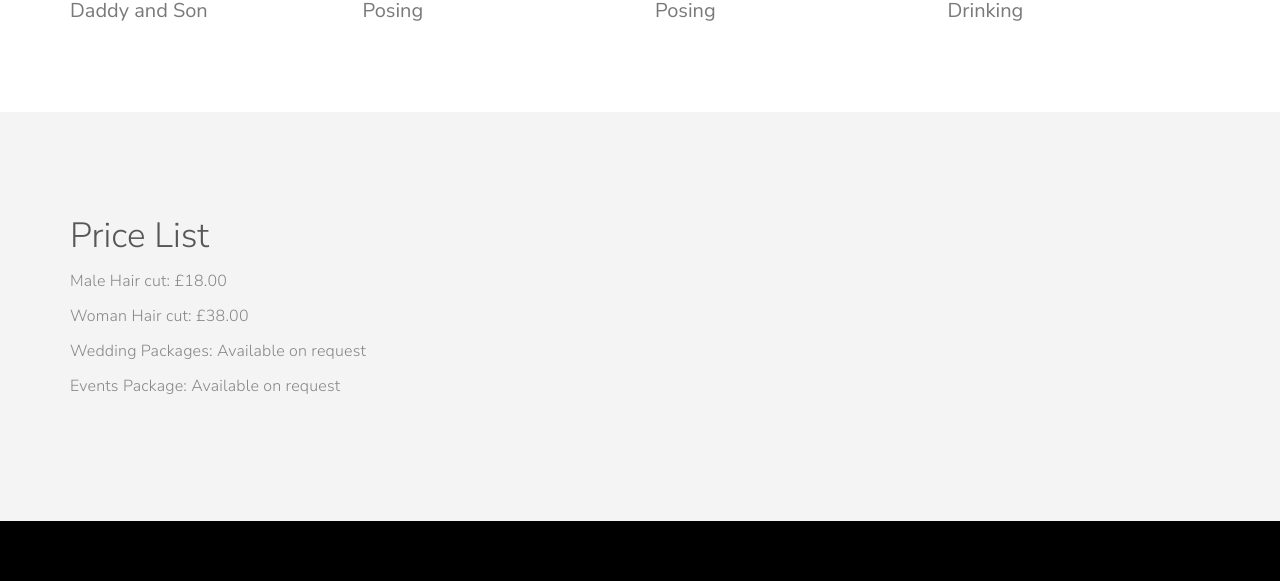
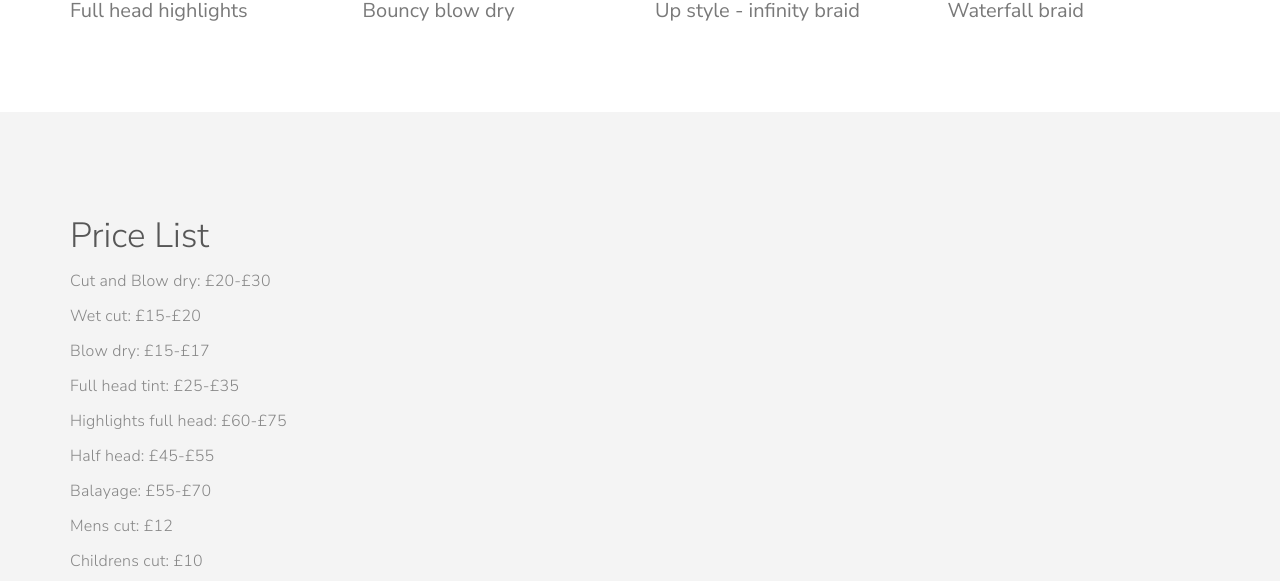
Before and after one commit to GeorgeFrancis/agfhair, a plain HTML site: page index.html in a window 1280 px wide. Shown: the part 1781-2362 px from the top of the page. Drawn offline with nearby package versions, Linux system fonts and the light colour scheme.

Commit message:
updated web text

```diff
--- a/index.html
+++ b/index.html
@@ -112,7 +112,7 @@ http://www.tooplate.com/view/2100-artist
                               <img src="images/work-1.jpg" class="img-responsive" alt="Fine Arts">
                          </a>
                     </div>
-                    <h4>Daddy and Son</h4>
+                    <h4>Full head highlights</h4>
                </div>
 
                <div class="wow fadeInUp col-md-3 col-sm-6" data-wow-delay="0.6s">
@@ -122,7 +122,7 @@ http://www.tooplate.com/view/2100-artist
                               <img src="images/work-2.jpg" class="img-responsive" alt="Logo Design">
                          </a>
                     </div>
-                    <h4>Posing</h4>
+                    <h4>Bouncy blow dry</h4>
                </div>
 
                <div class="wow fadeInUp col-md-3 col-sm-6" data-wow-delay="0.8s">
@@ -132,7 +132,7 @@ http://www.tooplate.com/view/2100-artist
                               <img src="images/work-3.jpg" class="img-responsive" alt="Photography">
                          </a>
                     </div>
-                    <h4>Posing</h4>
+                    <h4>Up style - infinity braid</h4>
                </div>
 
                <div class="wow fadeInUp col-md-3 col-sm-6" data-wow-delay="0.8s">
@@ -142,7 +142,7 @@ http://www.tooplate.com/view/2100-artist
                               <img src="images/work-4.jpg" class="img-responsive" alt="Cinematography">
                          </a>
                     </div>
-                    <h4>Drinking</h4>
+                    <h4>Waterfall braid</h4>
                </div>
 
           </div>
@@ -159,10 +159,19 @@ http://www.tooplate.com/view/2100-artist
                     <!-- SECTION TITLE -->
                     <div class="wow fadeInUp section-title" data-wow-delay="0.2s">
                          <h2>Price List</h2>
-                         <p>Male Hair cut:    £18.00</p>
-                         <p>Woman Hair cut:   £38.00</p>
-                         <p>Wedding Packages: Available on request</p>
-                         <p>Events Package:   Available on request</p>
+                         <p>Cut and Blow dry:     £20-£30</p>
+                         <p>Wet cut:              £15-£20</p>
+                         <p>Blow dry:             £15-£17</p>
+                         <p>Full head tint:       £25-£35</p>
+                         <p>Highlights full head: £60-£75</p>
+                         <p>Half head:            £45-£55</p>
+                         <p>Balayage:             £55-£70</p>
+                         <p>Mens cut:             £12</p>
+                         <p>Childrens cut:        £10</p>
+                         <p>Hair up:              £30-£40</p>
+                         <p>Wedding Packages:     Price upon consultation</p>
+                         <p>Events Package:       Price upon consultation</p>
+                         <p>"All services have a final price upon consultation"</p>
 
 
                     </div>
```
Also changed, not shown: images/untitled folder/old work-1.jpg (added), images/untitled folder/old work-2.jpg (added), images/untitled folder/old work-4.jpg (added), 6 other files.
